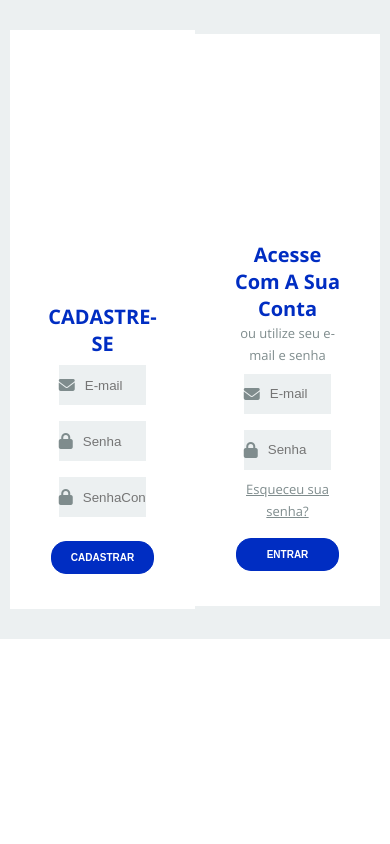
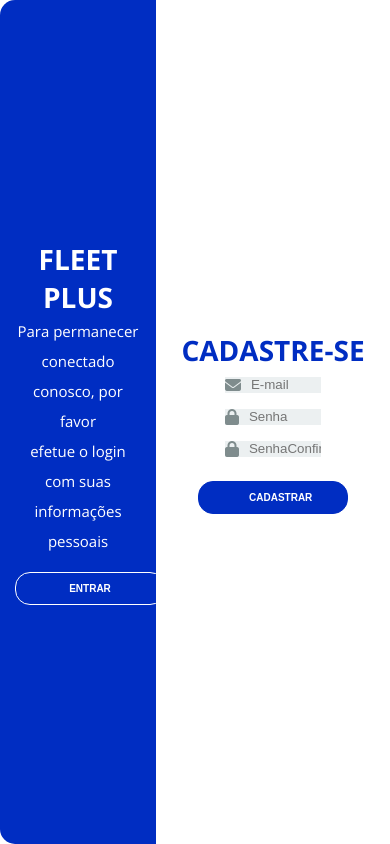
Before and after one commit to HudsonCarneiro/Academic-Authentication-Dotnet, a website: page Frontend/public/index.html in a window 390 px wide. Drawn offline with nearby package versions, Linux system fonts and the light colour scheme.

Commit message:
edit style css

```diff
--- a/Frontend/public/Css/styles.css
+++ b/Frontend/public/Css/styles.css
@@ -355,80 +355,3 @@ body{
         width: 40%;
     }
 }
-
-@media screen and (max-width: 1024px) {
-    .content::before {
-        display: none;
-    }
-
-    .content {
-        flex-direction: column;
-        height: auto;
-        padding: 20px;
-    }
-
-    .first-content, .second-content {
-        flex-direction: column;
-        position: static;
-    }
-
-    .first-colunm, .second-colunm {
-        width: 100%;
-        order: unset !important;
-        z-index: 1 !important;
-    }
-
-    .form {
-        width: 90%;
-    }
-
-    .title {
-        font-size: 24px;
-    }
-
-    .description-primary, .description-second {
-        font-size: 14px;
-        line-height: 24px;
-    }
-
-    .button {
-        width: 100%;
-        padding: 12px 0;
-        font-size: 12px;
-    }
-
-    .list-social-midia {
-        justify-content: center;
-        flex-wrap: wrap;
-    }
-
-    .link-social-midia {
-        margin: 5px;
-    }
-}
-
-@media screen and (max-width: 600px) {
-    .title {
-        font-size: 20px;
-    }
-
-    .description-primary, .description-second {
-        font-size: 13px;
-        line-height: 22px;
-    }
-
-    .form input {
-        height: 40px;
-    }
-
-    .container {
-        height: auto;
-        padding: 30px 10px;
-    }
-
-    .button {
-        font-size: 10px;
-        padding: 10px;
-        width: 100%;
-    }
-}
```
